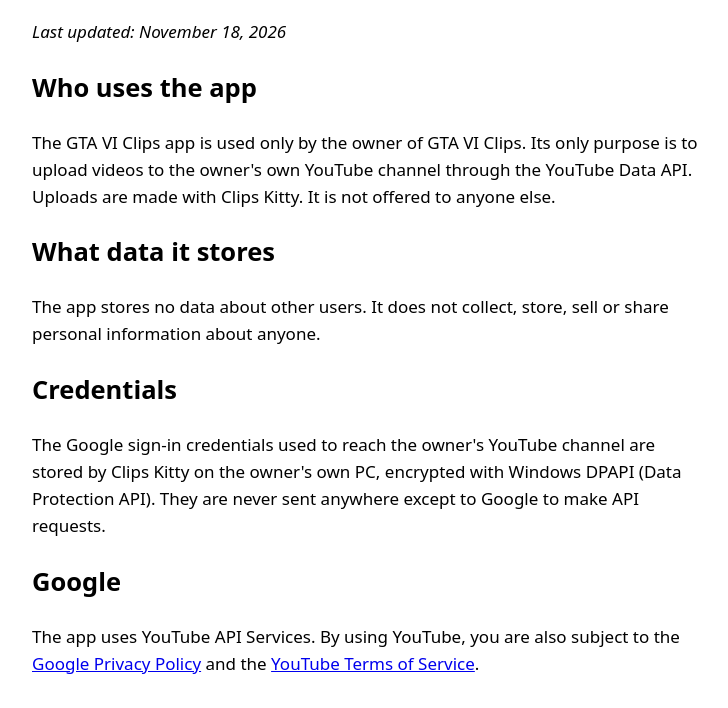
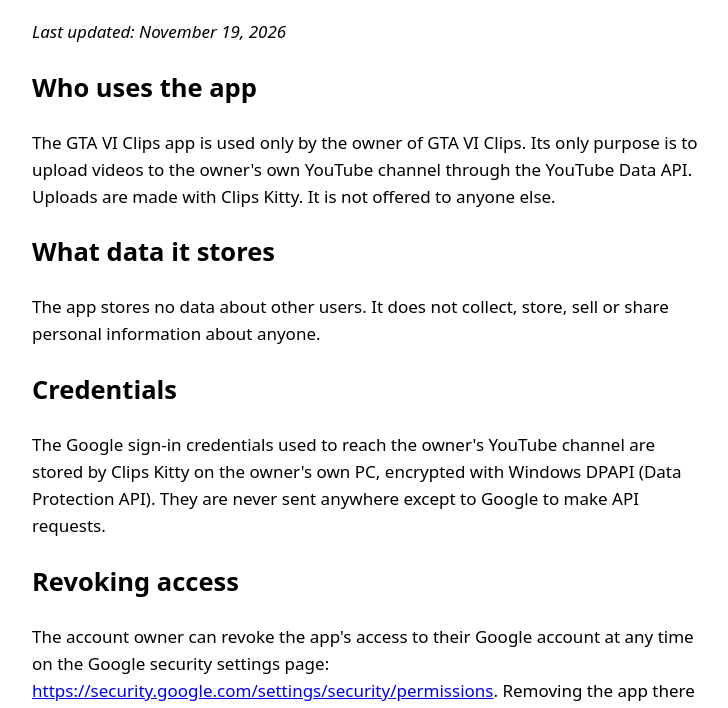
Before and after one commit to gtaviclips-gtavic/gtaviclips-gtavic.github.io, a plain HTML site: page privacy.html in a window 1280 px wide. Shown: the part 92-800 px from the top of the page, without its empty margins (272-1000 px from the left). Drawn offline with Linux system fonts and the light colour scheme.

Commit message:
Update privacy.html

```diff
--- a/privacy.html
+++ b/privacy.html
@@ -9,7 +9,7 @@
 <body>
 <main>
   <h1>Privacy Policy</h1>
-  <p><em>Last updated: November 18, 2026</em></p>
+  <p><em>Last updated: November 19, 2026</em></p>
 
   <h2>Who uses the app</h2>
   <p>The GTA VI Clips app is used only by the owner of GTA VI Clips. Its only purpose is to upload videos to the owner's own YouTube channel through the YouTube Data API. Uploads are made with Clips Kitty. It is not offered to anyone else.</p>
@@ -19,6 +19,9 @@
 
   <h2>Credentials</h2>
   <p>The Google sign-in credentials used to reach the owner's YouTube channel are stored by Clips Kitty on the owner's own PC, encrypted with Windows DPAPI (Data Protection API). They are never sent anywhere except to Google to make API requests.</p>
+
+  <h2>Revoking access</h2>
+  <p>The account owner can revoke the app's access to their Google account at any time on the Google security settings page: <a href="https://security.google.com/settings/security/permissions">https://security.google.com/settings/security/permissions</a>. Removing the app there stops all API access immediately. The credentials stored by Clips Kitty can also be deleted at any time from Clips Kitty's settings.</p>
 
   <h2>Google</h2>
   <p>The app uses YouTube API Services. By using YouTube, you are also subject to the <a href="https://policies.google.com/privacy">Google Privacy Policy</a> and the <a href="https://www.youtube.com/t/terms">YouTube Terms of Service</a>.</p>
```
